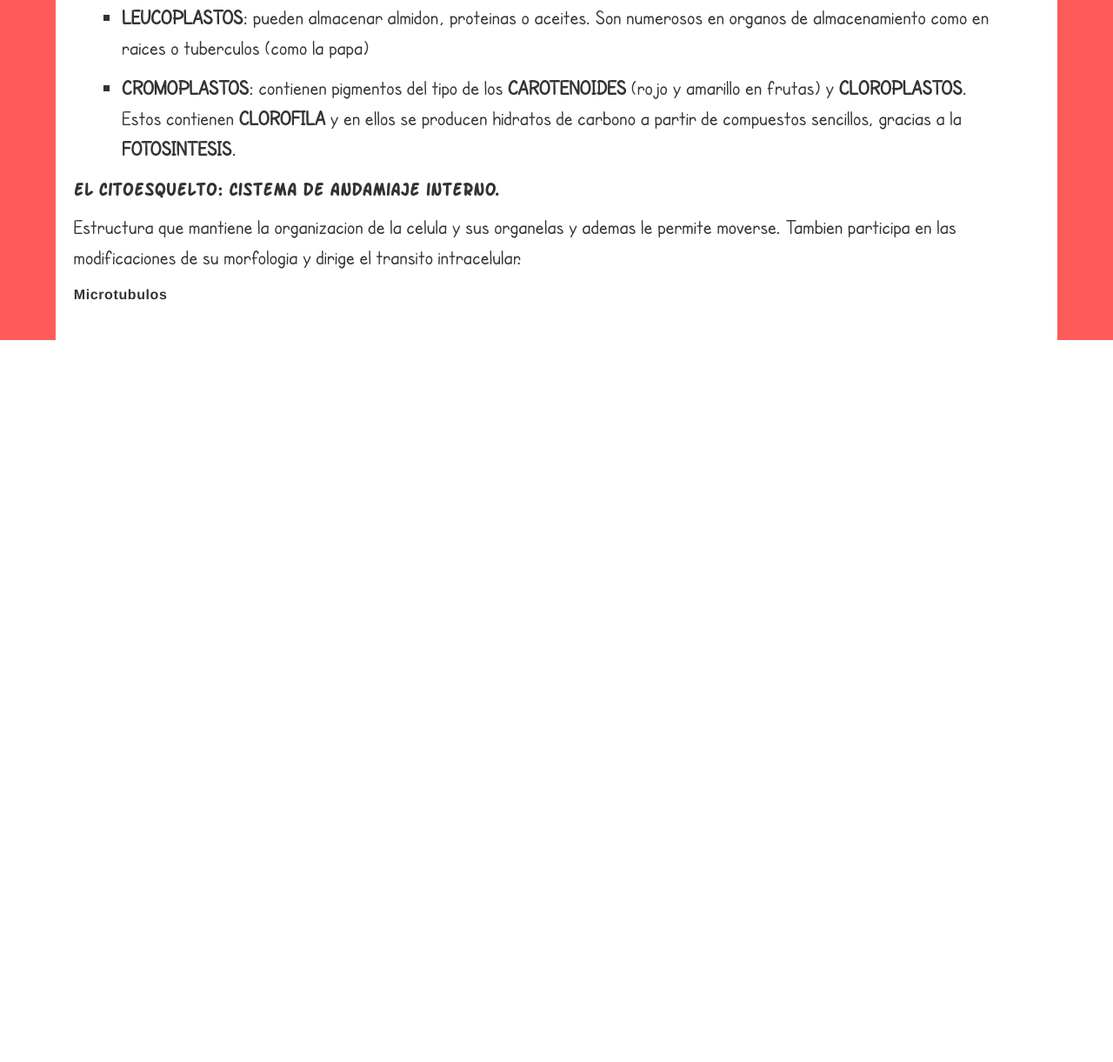
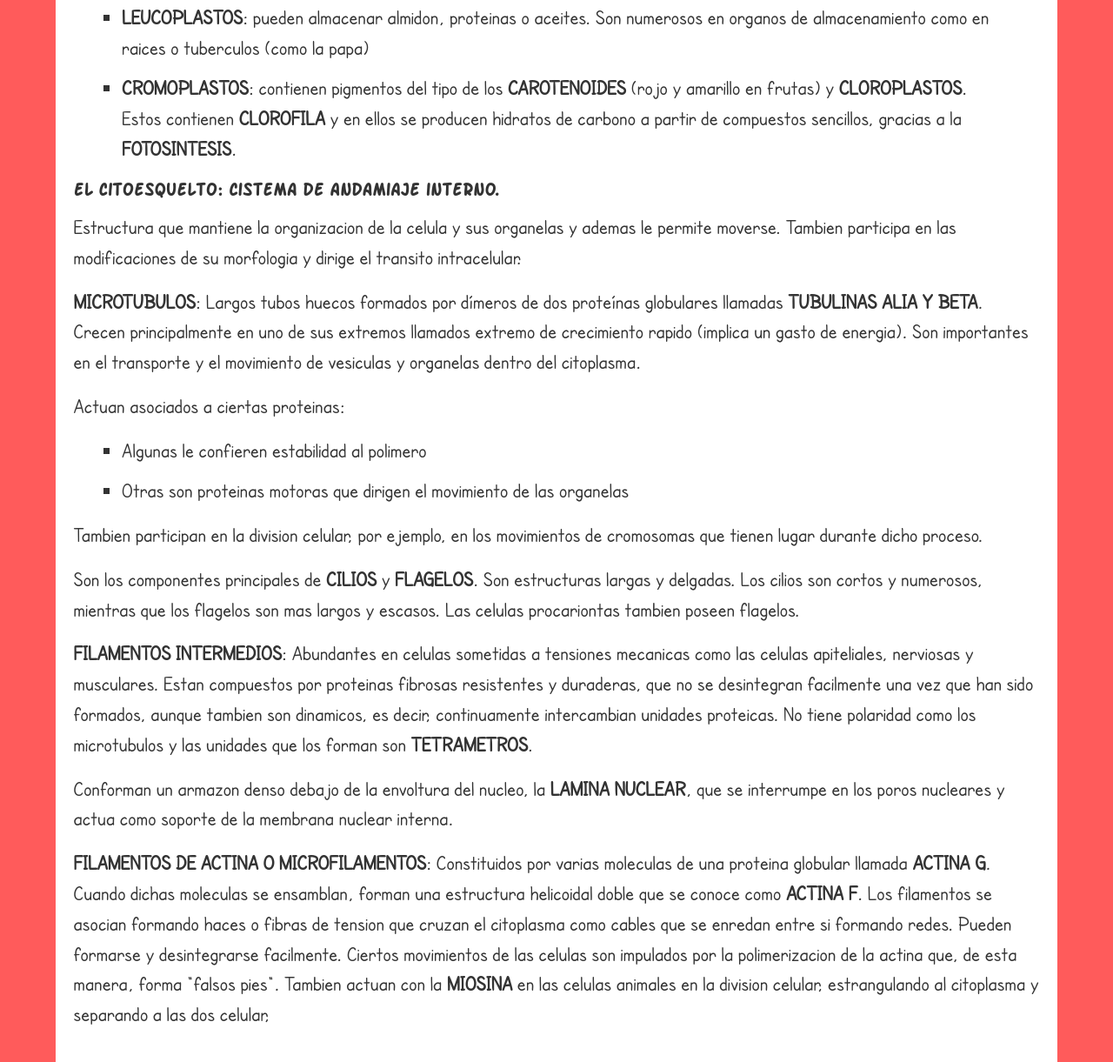
Before and after one commit to alancampora/psicologia, a Gatsby site: page /biologia-org-celulas in a window 1280 px wide. Shown: the part 9122-10343 px from the top of the page at 87% size. Before the commit the page ends 9513 px from the top, so only its background shows below. Built offline with nearby package versions, Linux system fonts and the light colour scheme; Gatsby itself is replaced by a stand-in of ours; some packages are replaced by stand-ins of ours.

Commit message:
refactor(biologia): more about citoesquelot

```diff
--- a/src/pages/biologia-org-celulas.md
+++ b/src/pages/biologia-org-celulas.md
@@ -273,4 +273,27 @@ Solo se encuentran en eucariontas vegetales. Organelas rodeadas por dos membrana
 ### El citoesquelto: cistema de andamiaje interno.
 Estructura que mantiene la organizacion de la celula y sus organelas y ademas le permite moverse. Tambien participa en las modificaciones de su morfologia y dirige el transito intracelular.
 
-#### Microtubulos
+**Microtubulos**:
+Largos tubos huecos formados por dímeros de dos proteínas globulares llamadas **tubulinas alia y beta**. Crecen principalmente en uno de sus extremos llamados extremo de crecimiento rapido (implica un gasto de energia). Son importantes en el transporte y el movimiento de vesiculas y organelas dentro del citoplasma.
+
+Actuan asociados a ciertas proteinas:
+* Algunas le confieren estabilidad al polimero
+* Otras son proteinas motoras que dirigen el movimiento de las organelas
+
+Tambien participan en la division celular, por ejemplo, en los movimientos de cromosomas que tienen lugar durante dicho proceso.
+
+Son los componentes principales de **cilios** y **flagelos**. Son estructuras largas y delgadas. Los cilios son cortos y numerosos, mientras que los flagelos son mas largos y escasos. Las celulas procariontas tambien poseen flagelos.
+
+**filamentos intermedios**:
+Abundantes en celulas sometidas a tensiones mecanicas como las celulas apiteliales, nerviosas y musculares.
+Estan compuestos por proteinas fibrosas resistentes y duraderas, que no se desintegran facilmente una vez que han sido formados, aunque tambien son dinamicos, es decir, continuamente intercambian unidades proteicas.
+No tiene polaridad como los microtubulos y las unidades que los forman son **tetrametros**.
+
+Conforman un armazon denso debajo de la envoltura del nucleo, la **lamina nuclear**, que se interrumpe en los poros nucleares y actua como soporte de la membrana nuclear interna.
+
+**filamentos de actina o microfilamentos**:
+Constituidos por varias moleculas de una proteina globular llamada **actina g**. Cuando dichas moleculas se ensamblan, forman una estructura helicoidal doble que se conoce como **actina f**.
+Los filamentos se asocian formando haces o fibras de tension que cruzan el citoplasma como cables que se enredan entre si formando redes.
+Pueden formarse y desintegrarse facilmente.
+Ciertos movimientos de las celulas son impulados por la polimerizacion de la actina que, de esta manera, forma "falsos pies".
+Tambien actuan con la **miosina** en las celulas animales en la division celular, estrangulando al citoplasma y separando a las dos celular,
```
